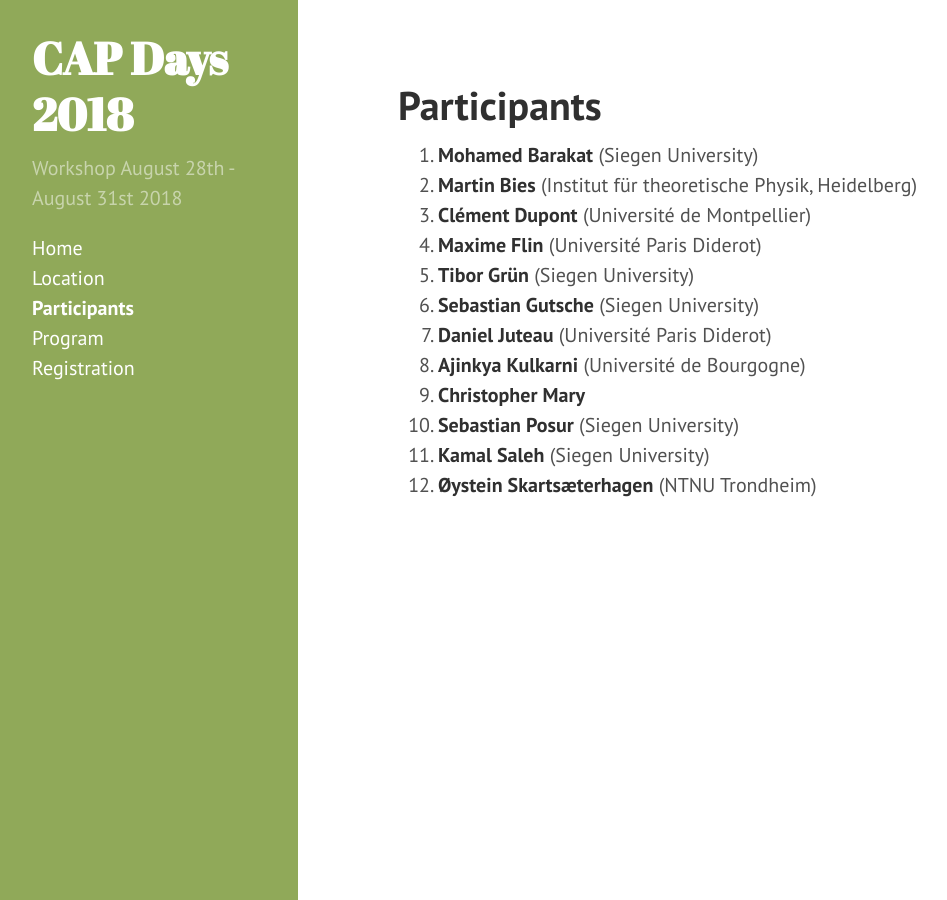
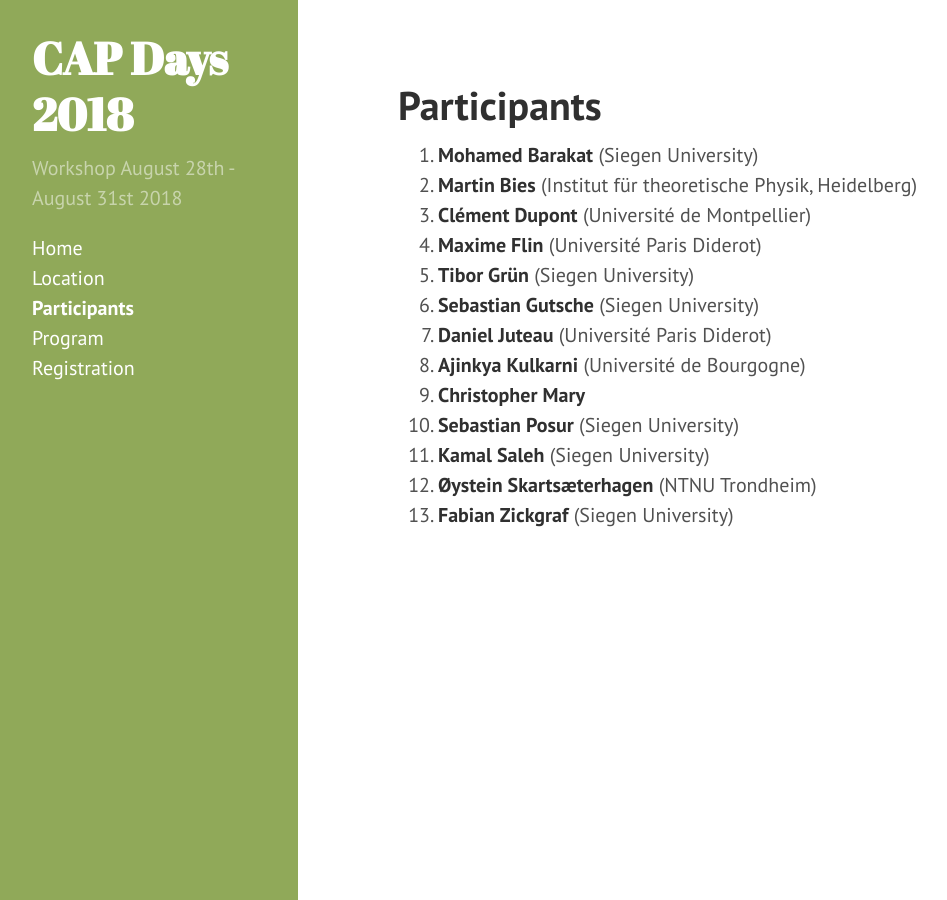
Before and after one commit to homalg-project/capdays-2018, a Jekyll site: the page built from participants.md, in a window 1280 px wide. Shown: the whole page, without its empty margins (2-949 px from the left). Built offline with Jekyll 4.4.1, drawn with Linux system fonts in a browser that asks for light colours.

Commit message:
Add Fabian as participant

```diff
--- a/_data/participants.yml
+++ b/_data/participants.yml
@@ -33,3 +33,6 @@
 
 - name: Øystein Skartsæterhagen
   affiliation: NTNU Trondheim
+
+- name: Fabian Zickgraf
+  affiliation: Siegen University
```
